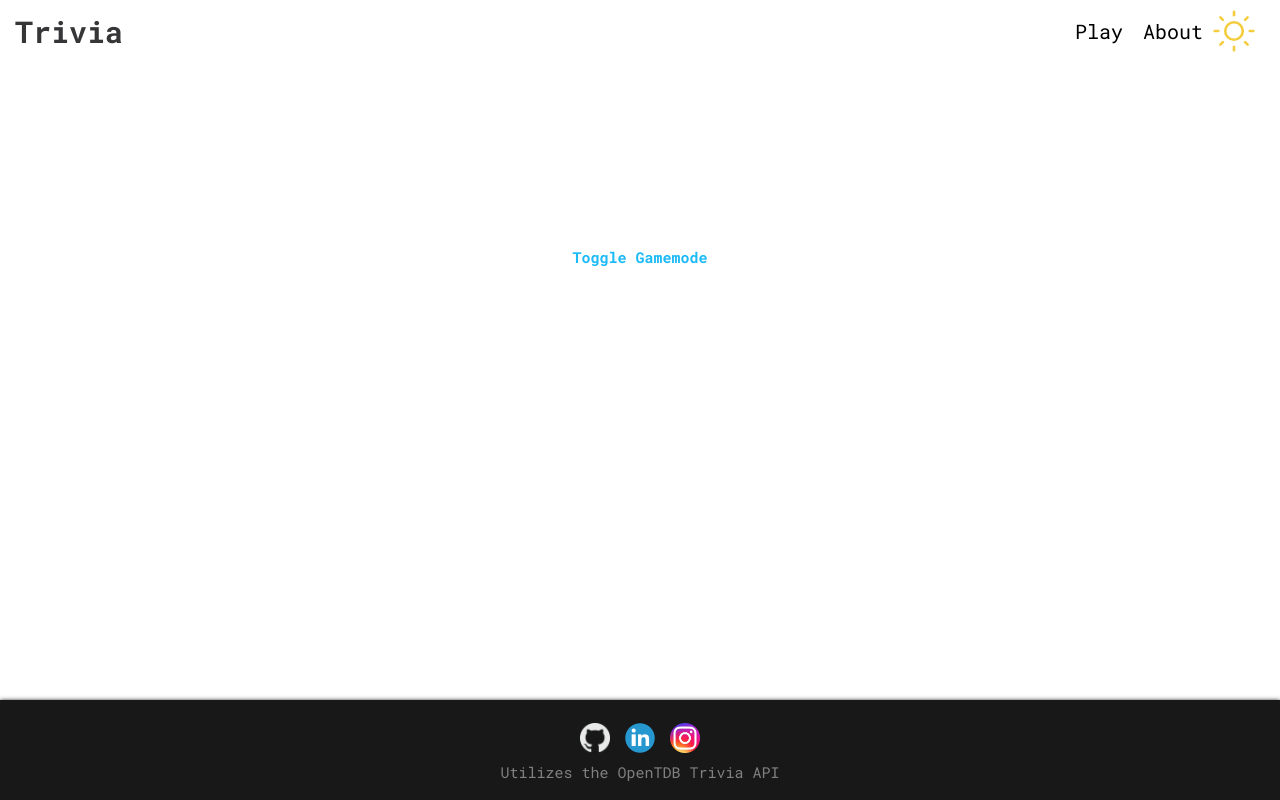
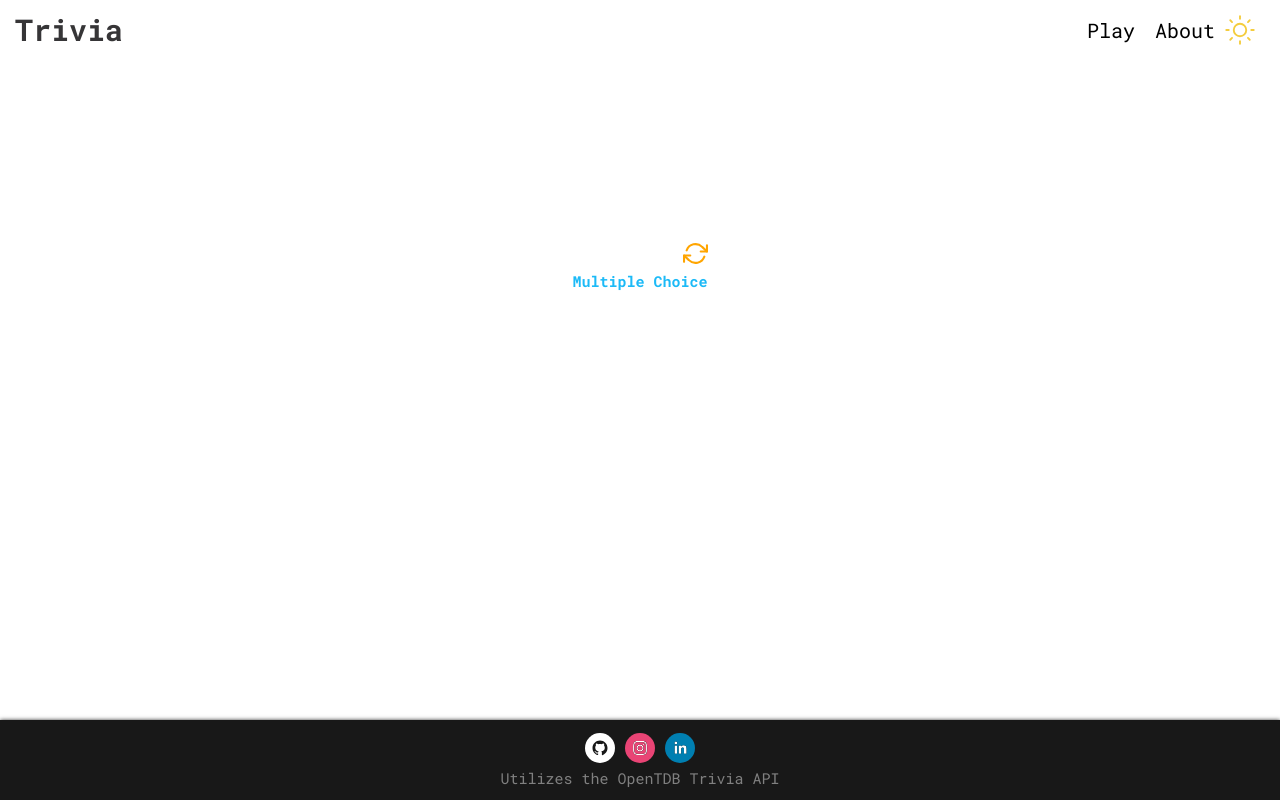
Before and after one commit to dylant1/Jeopardy, a React (Create React App) app: page / in a window 1280 px wide. Built offline with nearby package versions, Linux system fonts and the light colour scheme; no server answers.

Commit message:
Added refresh button

```diff
--- a/package.json
+++ b/package.json
@@ -11,6 +11,7 @@
     "react-dom": "^18.1.0",
     "react-router-dom": "^5.2.0",
     "react-scripts": "5.0.1",
+    "react-social-icons": "^5.13.0",
     "styled-components": "^5.3.5",
     "web-vitals": "^2.1.4"
   },
--- a/src/App.js
+++ b/src/App.js
@@ -87,18 +87,18 @@ const Img = styled.img`
   max-width: 100%;
 `;
 const ImgWrapper = styled.div`
-  width: 42px;
+  width: 30px;
   @media (max-width: 1024px) {
-    width: 38px;
+    width: 30px;
   }
   @media (max-width: 768px) {
-    width: 34px;
+    width: 28px;
   }
   @media (max-width: 480px) {
-    width: 30px;
+    width: 26px;
   }
   @media (max-width: 319px) {
-    width: 26px;
+    width: 22px;
   }
 `;
 
@@ -117,7 +117,7 @@ function App() {
       document.body.style.backgroundColor = "#363537";
       document.body.style.color = "#FAFAFA";
     }
-  }, [theme]);
+  }, []);
   return (
     <ThemeProvider theme={theme === "light" ? lightTheme : darkTheme}>
       {" "}
--- a/src/Footer.js
+++ b/src/Footer.js
@@ -2,6 +2,8 @@ import styled from "styled-components";
 import githubLogo from "./assets/github.png";
 import linkedinLogo from "./assets/linkedin.png";
 import instagramLogo from "./assets/instagram.png";
+import { SocialIcon } from "react-social-icons";
+
 const FooterWrapper = styled.div`
     width = 100%;
     background-color: #181818	;
@@ -19,53 +21,23 @@ const FooterWrapper = styled.div`
 
   }
   @media (max-width: 768px) {
-    height: 80px;
     font-size: 15px;
 
   }
   @media (max-width: 480px) {
-    height: 60px;
-    font-size: 10px;
+    font-size: 12px;
   }
-  @media (max-width: 319px) {
-    height: 40px;
+  @media (max-height: 900px) {
+    height: 80px;
   }
 `;
 const IconWrapper = styled.div`
   display: flex;
   flex-direction: row;
   align-items: center;
+  padding-bottom: 5px;
 `;
-const Image = styled.img`
-  width: 30px;
-  @media (max-width: 1024px) {
-    width: 30px;
-  }
-  @media (max-width: 768px) {
-    width: 25px;
-  }
-  @media (max-width: 480px) {
-    width: 20px;
-  }
-  @media (max-width: 319px) {
-    width: 15px;
-  }
-`;
-const Linkedin = styled.img`
-  width: 40px;
-  @media (max-width: 1024px) {
-    width: 40px;
-  }
-  @media (max-width: 768px) {
-    width: 35px;
-  }
-  @media (max-width: 480px) {
-    width: 25px;
-  }
-  @media (max-width: 319px) {
-    width: 15px;
-  }
-`;
+
 const Link = styled.a`
   margin-left: 5px;
   margin-right: 5px;
@@ -75,18 +47,25 @@ export const Footer = () => {
     <FooterWrapper>
       <IconWrapper>
         <Link>
-          <Image
-            src={githubLogo}
-            style={{
-              filter: "invert(1)",
-            }}
+          <SocialIcon
+            url="https://github.com/dylant1"
+            bgColor="white"
+            style={{ height: 30, width: 30 }}
           />
         </Link>
         <Link>
-          <Linkedin src={linkedinLogo} />
+          <SocialIcon
+            url="https://instagram.com/in/jaketrent"
+            style={{ height: 30, width: 30 }}
+            fgColor="white"
+          />
         </Link>
         <Link>
-          <Image src={instagramLogo} />
+          <SocialIcon
+            url="https://linkedin.com/in/jaketrent"
+            fgColor="white"
+            style={{ height: 30, width: 30 }}
+          />
         </Link>
       </IconWrapper>
       Utilizes the OpenTDB Trivia API
--- a/src/JeopardyGame.js
+++ b/src/JeopardyGame.js
@@ -1,7 +1,7 @@
 import { useState, useEffect } from "react";
 import axios from "axios";
 import styled from "styled-components";
-
+import refresh from "./assets/refresh.svg";
 const QuestionWrapper = styled.div`
   font-size: 30px;
   font-weight: bold;
@@ -110,6 +110,23 @@ const AnswerChoice = styled.div`
     font-size: 10px;
   }
 `;
+const Img = styled.img`
+  width: 25px;
+  @media (max-width: 1024px) {
+    width: 25px;
+  }
+  @media (max-width: 768px) {
+    width: 18px;
+  }
+  @media (max-width: 480px) {
+    width: 10px;
+  }
+  @media (max-width: 319px) {
+    font-size: 10px;
+  }
+  margin-bottom: 5px;
+  cursor: pointer;
+`;
 export const JeopardyGame = () => {
   const [currentQuestion, setCurrentQuestion] = useState({
     question: "",
@@ -118,6 +135,7 @@ export const JeopardyGame = () => {
     category: "",
     wrongAnswers: [],
   });
+  const [deg, setDeg] = useState(180);
   const [loaded, setLoaded] = useState(false);
   const [gameMode, setGameMode] = useState("Multiple Choice");
   useEffect(() => {
@@ -127,7 +145,7 @@ export const JeopardyGame = () => {
       getQuestion(null, "type=boolean");
     }
     progressBar();
-  }, [gameMode]);
+  }, []);
   useEffect(() => {
     progressBar();
   }, [loaded]);
@@ -164,6 +182,18 @@ export const JeopardyGame = () => {
           element.style.width = width + "%";
         }
       }
+    }
+  }
+  let count = 1;
+  function handleRefresh() {
+    let spinner = document.getElementById("refresh");
+
+    spinner.style.transform = "rotate(" + deg + "deg)";
+    setDeg(deg + 180);
+    if (gameMode === "Multiple Choice") {
+      getQuestion(null, "type=multiple");
+    } else if (gameMode === "True False") {
+      getQuestion(null, "type=boolean");
     }
   }
 
@@ -285,6 +315,20 @@ export const JeopardyGame = () => {
           <>
             <QuestionWrapper>
               {" "}
+              <InformationWrapper
+                style={{
+                  flexDirection: "row-reverse",
+                }}
+              >
+                <Img
+                  src={refresh}
+                  onClick={() => {
+                    handleRefresh();
+                  }}
+                  style={{}}
+                  id="refresh"
+                />
+              </InformationWrapper>
               <InformationWrapper>
                 <span>{currentQuestion.category}</span>
 
@@ -293,7 +337,7 @@ export const JeopardyGame = () => {
                     handleToggleMode();
                   }}
                 >
-                  Toggle Gamemode
+                  {gameMode}
                 </GameModeWrapper>
               </InformationWrapper>
               {parseString(currentQuestion.question)}
--- a/src/global.css
+++ b/src/global.css
@@ -14,3 +14,9 @@ body {
   justify-content: center;
   height: 100%;
 }
+#refresh {
+  transition: 0.5s;
+}
+.rotate {
+  transform: rotate(180deg);
+}
```
Also changed, not shown: src/index.js (+4 -3 lines), src/assets/refresh.svg (added), 1 other file (tests, documents, lock files or other folders).
